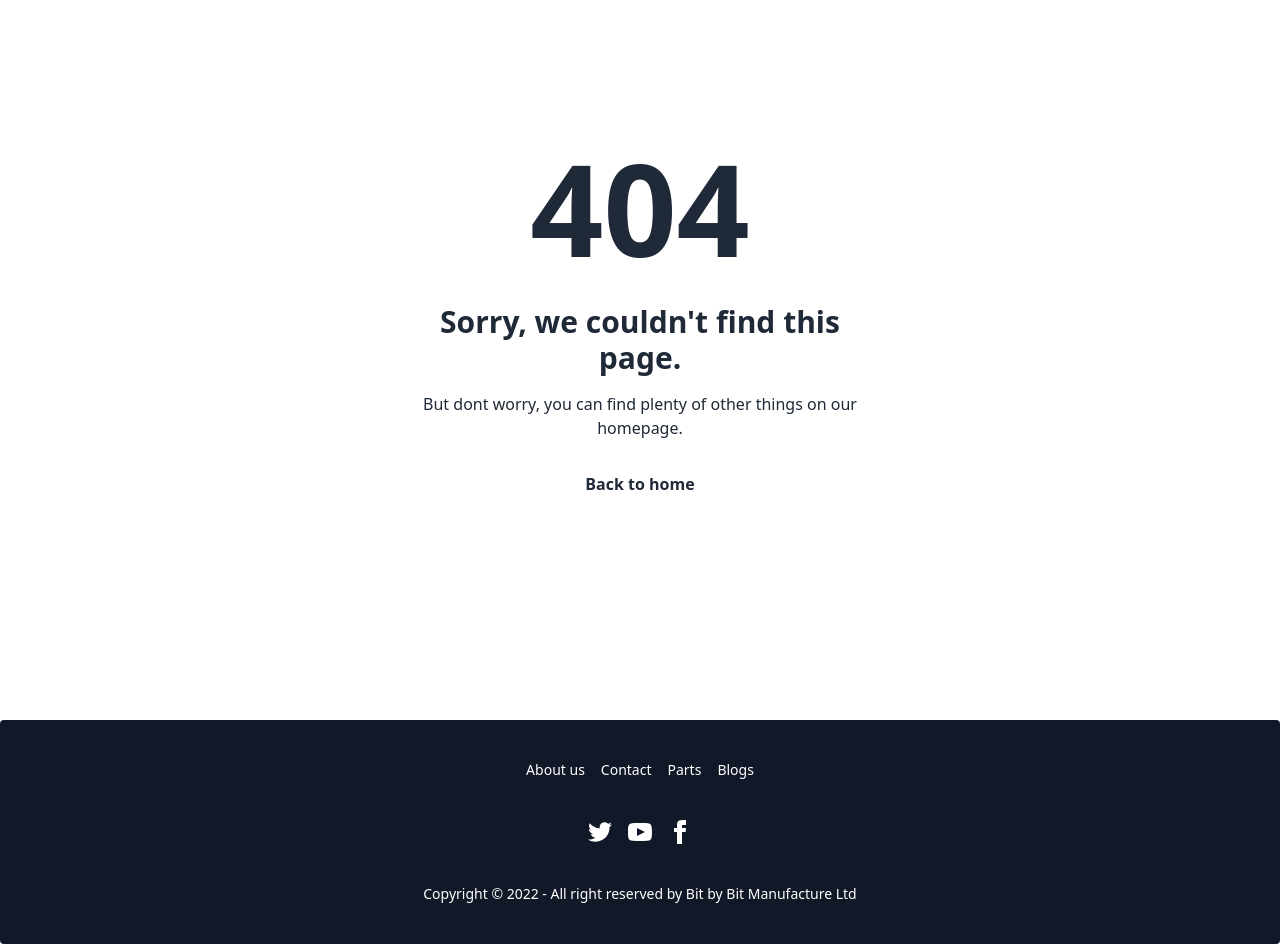
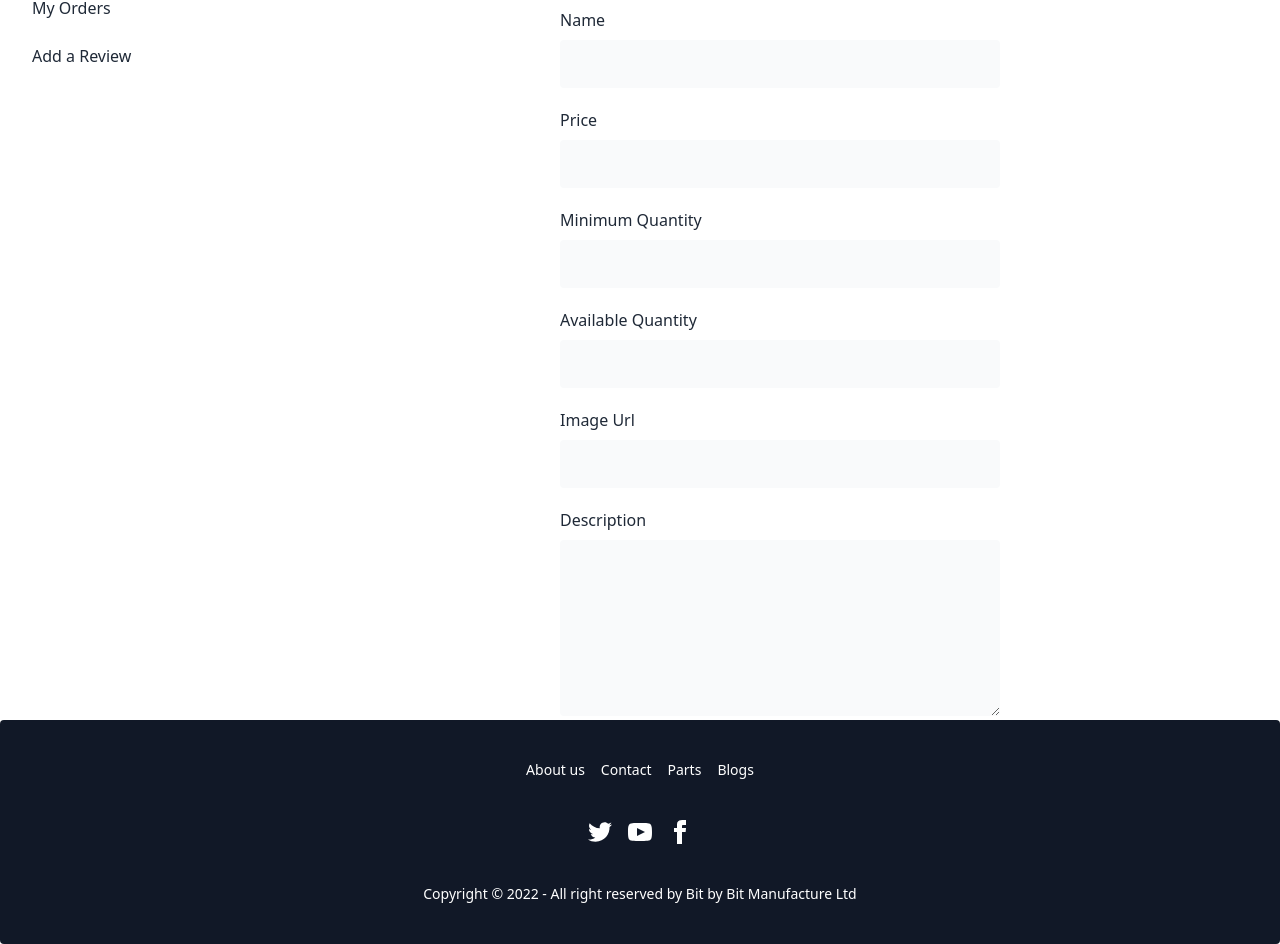
Before and after one commit to Surjo11/manufacturer, a React (Create React App) app: page /dashboard/addpart in a window 1280 px wide. Shown: the part 196-1140 px from the top of the page. Built offline with nearby package versions, Linux system fonts and the light colour scheme; no server answers; sample sign-in values are in the browser's storage.

Commit message:
add parts from admin

```diff
--- a/package.json
+++ b/package.json
@@ -10,6 +10,7 @@
     "axios": "^0.27.2",
     "daisyui": "^2.15.0",
     "firebase": "^9.8.1",
+    "flowbite": "^1.4.7",
     "react": "^18.1.0",
     "react-dom": "^18.1.0",
     "react-firebase-hooks": "^5.0.3",
--- a/src/App.js
+++ b/src/App.js
@@ -18,7 +18,7 @@ import MakeAdmin from "./components/pages/Dashboard/Admin/MakeAdmin";
 import RequireAdmin from "./components/pages/Auth/RequireAdmin";
 import RequireAuth from "./components/pages/Auth/RequireAuth";
 import ManageOrders from "./components/pages/Dashboard/Admin/ManageOrders";
-import AddProduct from "./components/pages/Dashboard/Admin/AddProduct";
+import AddPart from "./components/pages/Dashboard/Admin/AddProduct";
 import ManageProducts from "./components/pages/Dashboard/Admin/ManageProducts";
 
 function App() {
@@ -56,7 +56,7 @@ function App() {
             }
           />
           <Route path="manageorders" element={<ManageOrders></ManageOrders>} />
-          <Route path="addproduct" element={<AddProduct></AddProduct>} />
+          <Route path="addpart" element={<AddPart></AddPart>} />
           <Route
             path="manageproducts"
             element={<ManageProducts></ManageProducts>}
--- a/src/components/pages/Dashboard/Admin/AddProduct.js
+++ b/src/components/pages/Dashboard/Admin/AddProduct.js
@@ -1,11 +1,107 @@
-import React from 'react';
+import React from "react";
+import { useForm } from "react-hook-form";
+import Swal from "sweetalert2";
 
-const AddProduct = () => {
-    return (
-        <div>
-
-        </div>
-    );
+const AddPart = () => {
+  const { register, handleSubmit, reset } = useForm();
+  const onSubmit = (data) => {
+    const url = `http://localhost:5000/parts`;
+    fetch(url, {
+      method: "POST",
+      headers: {
+        "content-type": "application/json",
+      },
+      body: JSON.stringify(data),
+    })
+      .then((res) => res.json())
+      .then(() => {
+        Swal.fire({
+          position: "center",
+          icon: "success",
+          title: "Successfully Added",
+          showConfirmButton: false,
+          timer: 2000,
+        });
+        reset();
+      });
+  };
+  return (
+    <div className="w-1/2 mx-auto lg:11/12 m-10">
+      <form
+        className="lg:flex flex-col w-11/12"
+        onSubmit={handleSubmit(onSubmit)}
+      >
+        <h1 className="inline-block text-gray-800 text-sm sm:text-base mb-2">
+          Name
+        </h1>
+        <input
+          className="w-full h-12 mb-5 bg-gray-50 text-gray-800 border focus:ring ring-indigo-300 rounded border-none transition duration-100 px-3 py-2"
+          type="text"
+          {...register("name", { required: true })}
+        />
+        <h1 className="inline-block text-gray-800 text-sm sm:text-base mb-2">
+          Price
+        </h1>
+        <input
+          className="w-full h-12 mb-5 bg-gray-50 text-gray-800 border focus:ring ring-indigo-300 rounded border-none transition duration-100 px-3 py-2"
+          type="number"
+          {...register("price", { required: true })}
+        />
+        <h1 className="inline-block text-gray-800 text-sm sm:text-base mb-2">
+          Minimum Quantity
+        </h1>
+        <input
+          className="w-full h-12 mb-5  bg-gray-50 text-gray-800 border focus:ring ring-indigo-300 rounded border-none transition duration-100 px-3 py-2"
+          type="number"
+          {...register("minimumquantity", { required: true })}
+        />
+        <h1 className="inline-block text-gray-800 text-sm sm:text-base mb-2">
+          Available Quantity
+        </h1>
+        <input
+          className="w-full h-12 mb-5  bg-gray-50 text-gray-800 border focus:ring ring-indigo-300 rounded border-none transition duration-100 px-3 py-2"
+          type="number"
+          {...register("availablequantity", { required: true })}
+        />
+        <h1 className="inline-block text-gray-800 text-sm sm:text-base mb-2">
+          Image Url
+        </h1>
+        <input
+          className="w-full h-12 mb-5  bg-gray-50 text-gray-800 border focus:ring ring-indigo-300 rounded border-none transition duration-100 px-3 py-2"
+          type="text"
+          {...register("image", { required: true })}
+        />
+        <h1 className="inline-block text-gray-800 text-sm sm:text-base mb-2">
+          Description
+        </h1>
+        <textarea
+          className="w-full h-44 mb-5  bg-gray-50 text-gray-800 border focus:ring ring-indigo-300 rounded border-none transition duration-100 px-3 py-2"
+          type="textarea"
+          {...register("description", { required: true })}
+        />
+        <button
+          type="submit"
+          className="flex justify-center items-center w-full mt-5 bg-indigo-500 hover:bg-indigo-600 active:bg-indigo-700 focus-visible:ring ring-indigo-300 text-white text-sm md:text-base font-semibold text-center rounded-lg outline-none transition duration-100 px-8 py-3"
+        >
+          Add Part
+          <svg
+            xmlns="http://www.w3.org/2000/svg"
+            class="h-6 w-6"
+            fill="none"
+            viewBox="0 0 24 24"
+            stroke="currentColor"
+            stroke-width="2"
+          >
+            <path
+              stroke-linecap="round"
+              stroke-linejoin="round"
+              d="M12 9v3m0 0v3m0-3h3m-3 0H9m12 0a9 9 0 11-18 0 9 9 0 0118 0z"
+            />
+          </svg>
+        </button>
+      </form>
+    </div>
+  );
 };
 
-export default AddProduct;
+export default AddPart;
--- a/src/components/pages/Dashboard/Dashboard.js
+++ b/src/components/pages/Dashboard/Dashboard.js
@@ -42,7 +42,7 @@ const Dashboard = () => {
               <Link to="/dashboard/manageorders">Manage All Orders</Link>
             </li>
             <li>
-              <Link to="/dashboard/addareview">Add Product</Link>
+              <Link to="/dashboard/addpart">Add Part</Link>
             </li>
 
             <li>
--- a/tailwind.config.js
+++ b/tailwind.config.js
@@ -1,7 +1,7 @@
 module.exports = {
-  content: ["./src/**/*.{html,js}"],
+  content: ["./node_modules/flowbite/**/*.js", "./src/**/*.{html,js}"],
   theme: {
     extend: {},
   },
-  plugins: [require("daisyui")],
+  plugins: [require("daisyui"), require("flowbite/plugin")],
 };
```
Also changed, not shown: 1 other file (tests, documents, lock files or other folders).
